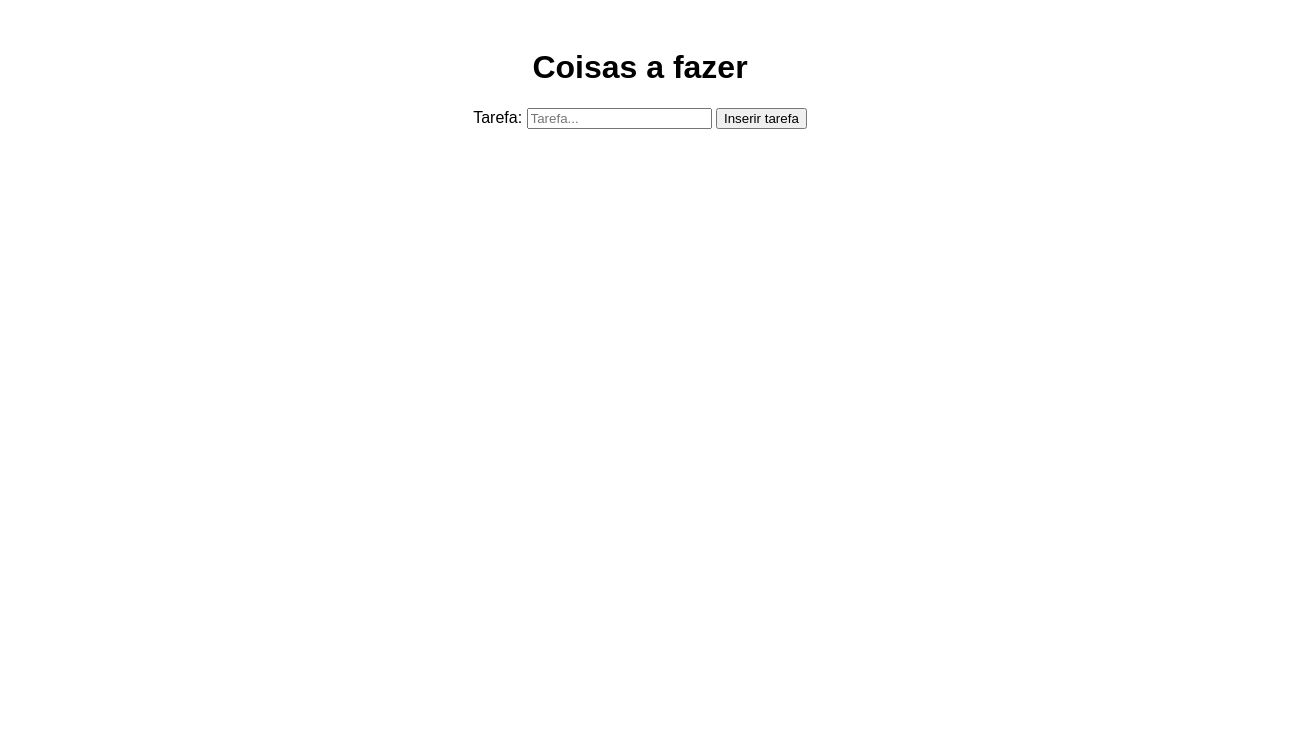
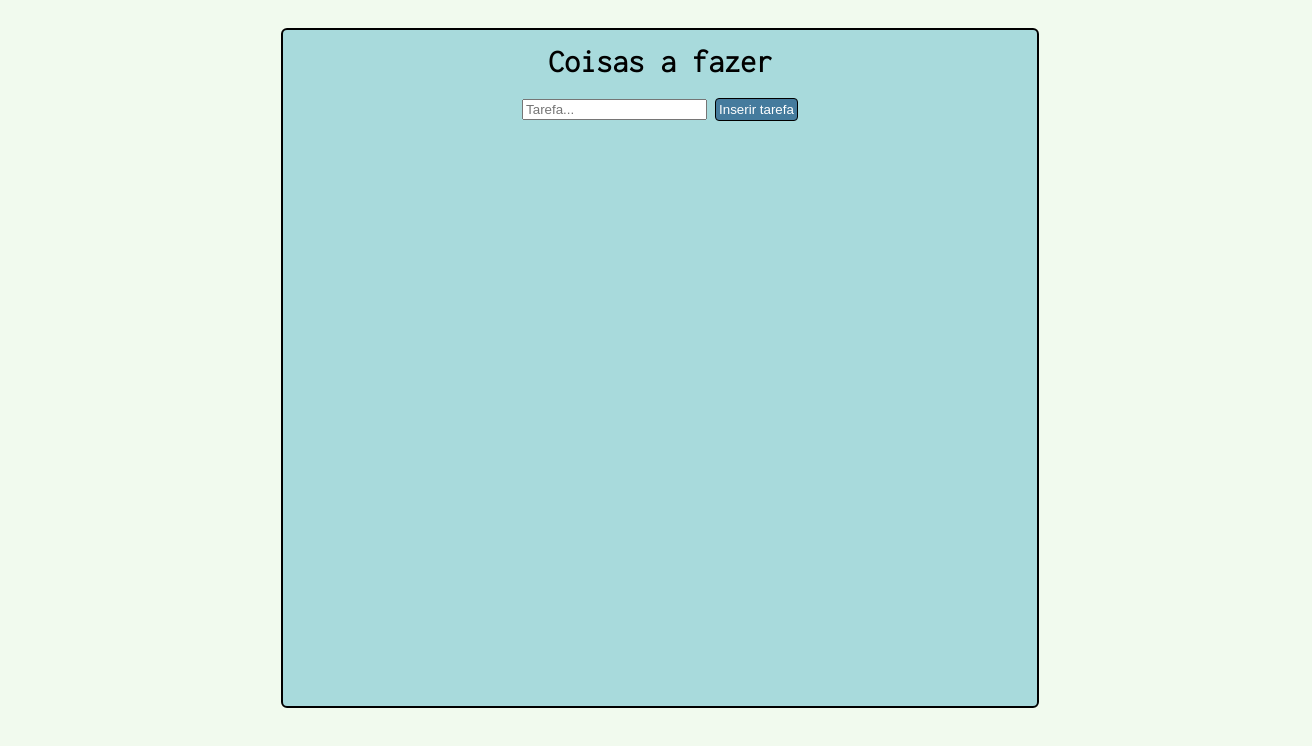
Before and after one commit to lucas-araujo-96/ProjetoToDoList, a plain HTML site: page index.html in a window 1280 px wide. Shown: the whole page, 1312 px wide, since content can reach past the window. Drawn offline with Linux system fonts and the light colour scheme.

Commit message:
Adicionado estilo 22-06-2021

```diff
--- a/assets/script/script.js
+++ b/assets/script/script.js
@@ -8,8 +8,9 @@ function escopo() {
     function criaBotaoDeletar() {
         let btnDel = document.createElement(`input`);
         btnDel.setAttribute(`type`, `button`);
-        btnDel.setAttribute(`value`, `remover`);
+        btnDel.setAttribute(`value`, `Remover`);
         btnDel.classList.add(`deletar`);
+        btnDel.classList.add(`botao`);
         return btnDel;
     };
 
--- a/assets/style/style.css
+++ b/assets/style/style.css
@@ -1,14 +1,55 @@
+@import url('https://fonts.googleapis.com/css2?family=Inconsolata:wght@300&display=swap');
 body {
     font-family: sans-serif;
+    background-color: #F1FAEE;
+    font-family: 'Inconsolata', monospace;
+    font-weight: 600;
+}
+.botao {
+    border: black;
+    border-style: solid;
+    border-width: 1px;
+    border-radius: 4px;
+    padding: 3px;
+    color: #fff;
 }
 .divForm{
     width: 100%;
-    box-sizing: border-box;
     padding: 20px;
 }
 .formulario {
-    display: b;
     width: 60%;
+    min-height: 85vh;
     margin: 0 auto;
     text-align: center;
+    background-color: #A8DADC;
+    box-sizing: border-box;
+    padding: 10px;
+    border-radius: 6px;
+    border: black;
+    border-style: solid;
+    border-width: 2px;
 }
+.formulario h1 {
+    width: fit-content;
+    margin: 0 auto 15px auto;
+    box-sizing: border-box;
+    padding: 5px;
+}
+.btnInsereTarefa {
+    background-color: #457B9D;
+}
+.lstTarefas {
+    list-style: none;
+    margin-top: 20px;
+}
+.item {
+    margin-bottom: 15px;
+    line-break:auto;
+    word-break: break-all;
+    max-width: 90%;
+}
+.deletar {
+    margin-left: 15px;
+    background-color: #E63946;
+}
--- a/index.html
+++ b/index.html
@@ -14,9 +14,8 @@
         <form class="formulario">
             <h1>Coisas a fazer</h1>
             <label>
-                Tarefa:
                 <input type="text" placeholder="Tarefa..." class="txtTarefa">
-                <input type="button" value="Inserir tarefa" class="btnInsereTarefa">
+                <input type="button" value="Inserir tarefa" class="btnInsereTarefa botao">
             </label>
             <p>
                 <ul class="lstTarefas">
```
